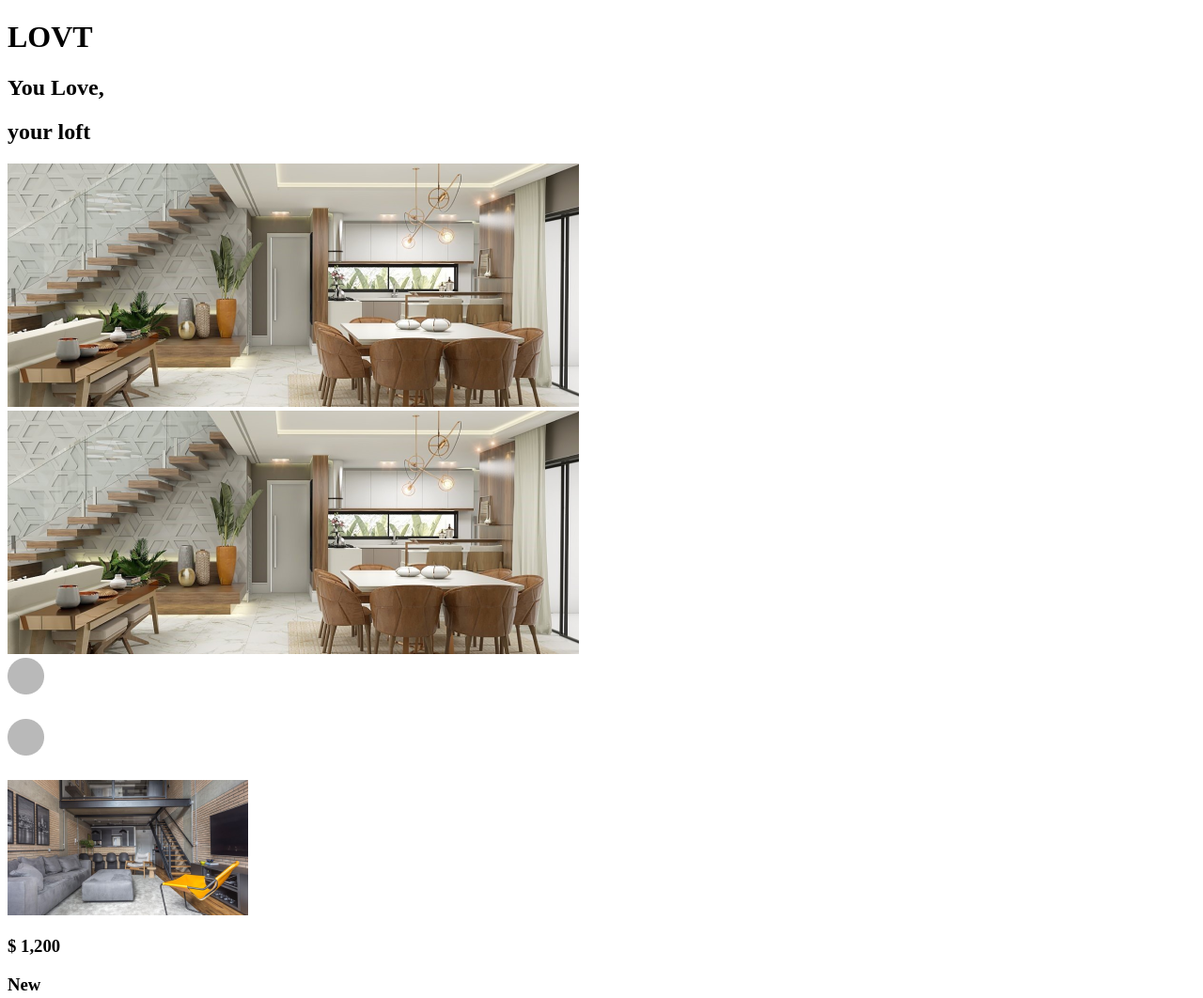
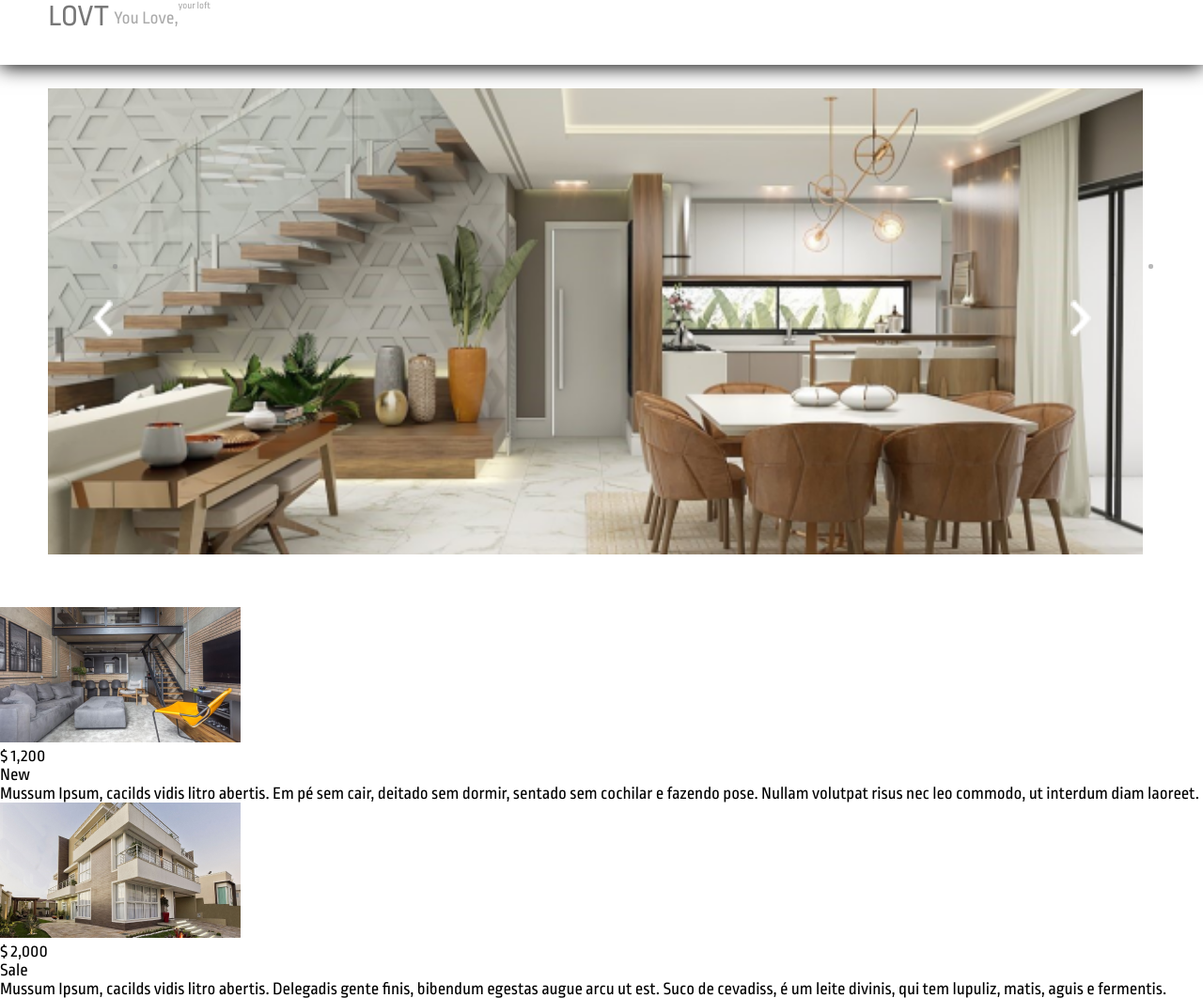
Before and after one commit to isocabp/lovt, a plain HTML site: page index.html in a window 1280 px wide. Shown: the top 1062 px of the page at 94% size. Drawn offline with Linux system fonts and the light colour scheme.

Commit message:
feat: começando a estilização

```diff
--- a/index.html
+++ b/index.html
@@ -14,9 +14,6 @@
         <h1 class="title">LOVT</h1>
         <h2 class="subtitle-1">You Love,</h2>
         <h2 class="subtitle-2">your loft</h2>
-        <div>
-            <img class="img-center" src="./img/center.png">
-        </div>
     </header>
 
     <main>
@@ -24,16 +21,16 @@
             <img class="img-center" src="./img/center.png">
 
             <div class="right-btn">
-                <img src="./img/bolinha.png">
+                <img class="right-btn" src="./img/bolinha.png">
             </div>
             <div class="right-arrow">
-                <img src="./img/setinha.png">
+                <img class="right-arrow" src="./img/setinha2.png">
             </div>
             <div class="left-btn">
-                <img src="./img/bolinha.png">
+                <img class="left-btn" src="./img/bolinha.png">
             </div>
             <div class="left-arrow">
-                <img src="./img/setinha.png">
+                <img class="left-arrow" src="./img/setinha.png">
             </div>
         </div>
 
--- a/style.css
+++ b/style.css
@@ -0,0 +1,92 @@
+* {
+    padding: 0%;
+    margin: 0%;
+    font-family: 'Ropa Sans', sans-serif;
+    font-weight: normal;
+}
+
+header {
+    background: #FFFFFF;
+    box-shadow: 0px 2px 20px rgba(0, 0, 0.25);
+    display: flex;
+    position: relative;
+    padding-bottom: 2%;
+}
+
+h1 {
+    margin-bottom: 0.7%;
+}
+
+.title {
+
+    margin-left: 4%;
+    color: #777777;
+    display: flex;
+    text-align: center;
+}
+
+.subtitle-1 {
+    font-size: 1.2rem;
+    margin-top: 0.7%;
+    margin-left: 0.4%;
+}
+
+.subtitle-2 {
+    margin-top: 0;
+}
+
+h2 {
+    font-weight: 400;
+    font-style: normal;
+    font-size: 66%;
+    margin-top: 9%;
+    color: #AAAAAA;
+}
+
+.img-center {
+    margin-left: 4%;
+    margin-top: 2%;
+    margin-bottom: 4%;
+    width: 91%;
+    position: relative;
+}
+
+.left-btn {
+    position: absolute;
+    color: white;
+    text-align: center;
+    width: 6.2%;
+    margin-top: -26.8%;
+    margin-left: 5.9%;
+    cursor: pointer;
+}
+
+.right-btn {
+    position: absolute;
+    color: white;
+    text-align: center;
+    width: 6.2%;
+    margin-top: -26.8%;
+    margin-left: 87%;
+    cursor: pointer;
+}
+
+.left-arrow img {
+    position: absolute;
+    color: white;
+    text-align: center;
+    width: 1.7%;
+    margin-top: -25.5%;
+    margin-left: 7.7%;
+    cursor: pointer;
+}
+
+.right-arrow img {
+    position: absolute;
+    color: white;
+    text-align: center;
+    width: 1.7%;
+    margin-top: -25.5%;
+    margin-left: 89%;
+    cursor: pointer;
+}
```
Also changed, not shown: img/setinha2.png (added).
